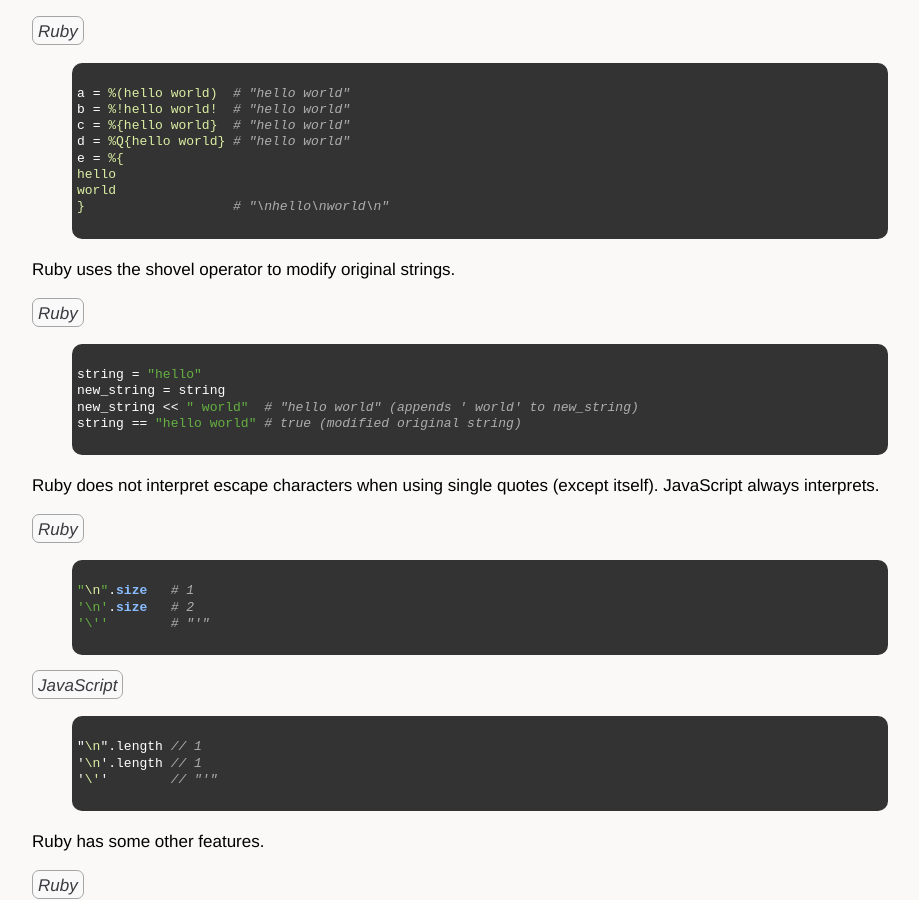
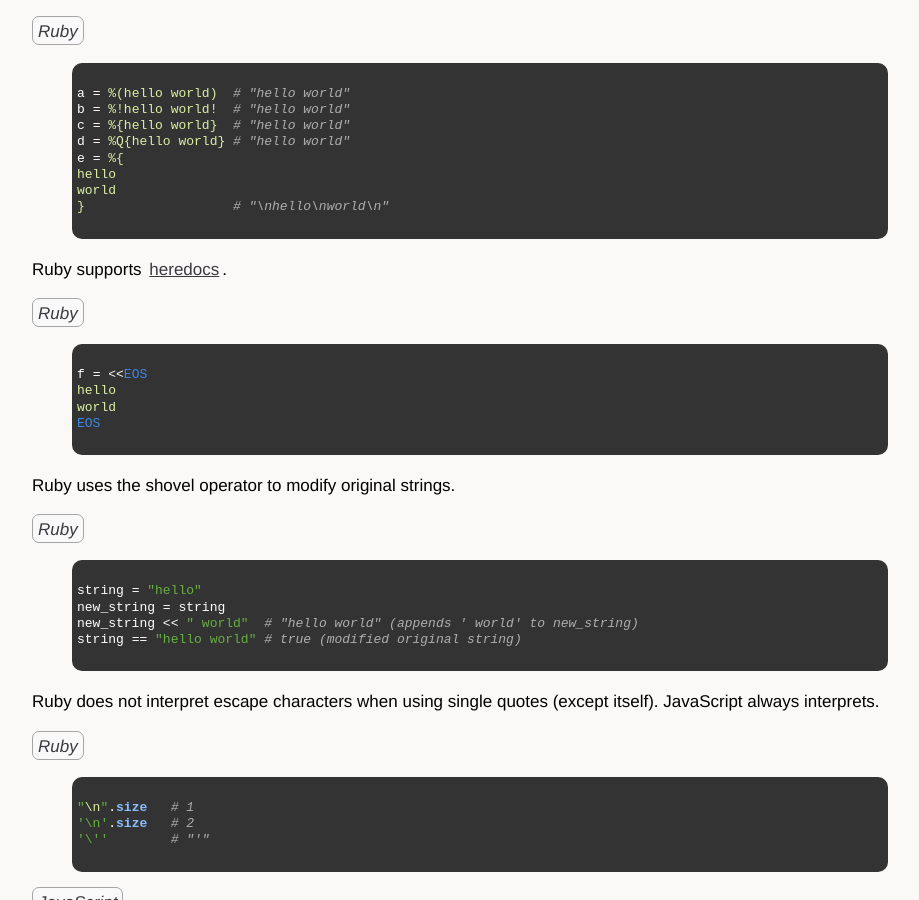
Before and after one commit to sl4m/sl4m.github.com, a Jekyll site: the page built from _posts/2010-03-20-ruby-vs-javascript-quick-comparison.markdown, in a window 1280 px wide and 900 px high, scrolled down 1231 px. Shown: the whole window, without its empty margins (160-1079 px from the left). Built offline with Jekyll 4.4.1, drawn with Linux system fonts in a browser that asks for light colours; comment, search, counter and statistics services are not loaded.

Commit message:
updated post

```diff
--- a/_posts/2010-03-20-ruby-vs-javascript-quick-comparison.markdown
+++ b/_posts/2010-03-20-ruby-vs-javascript-quick-comparison.markdown
@@ -56,6 +56,16 @@ e = %{
 hello
 world
 }                   # "\nhello\nworld\n"
+{% endhighlight %}
+
+Ruby supports [heredocs](http://en.wikipedia.org/wiki/Here_document).
+
+*Ruby*
+{% highlight ruby %}
+f = <<EOS
+hello
+world
+EOS
 {% endhighlight %}
 
 Ruby uses the shovel operator to modify original strings.
```
